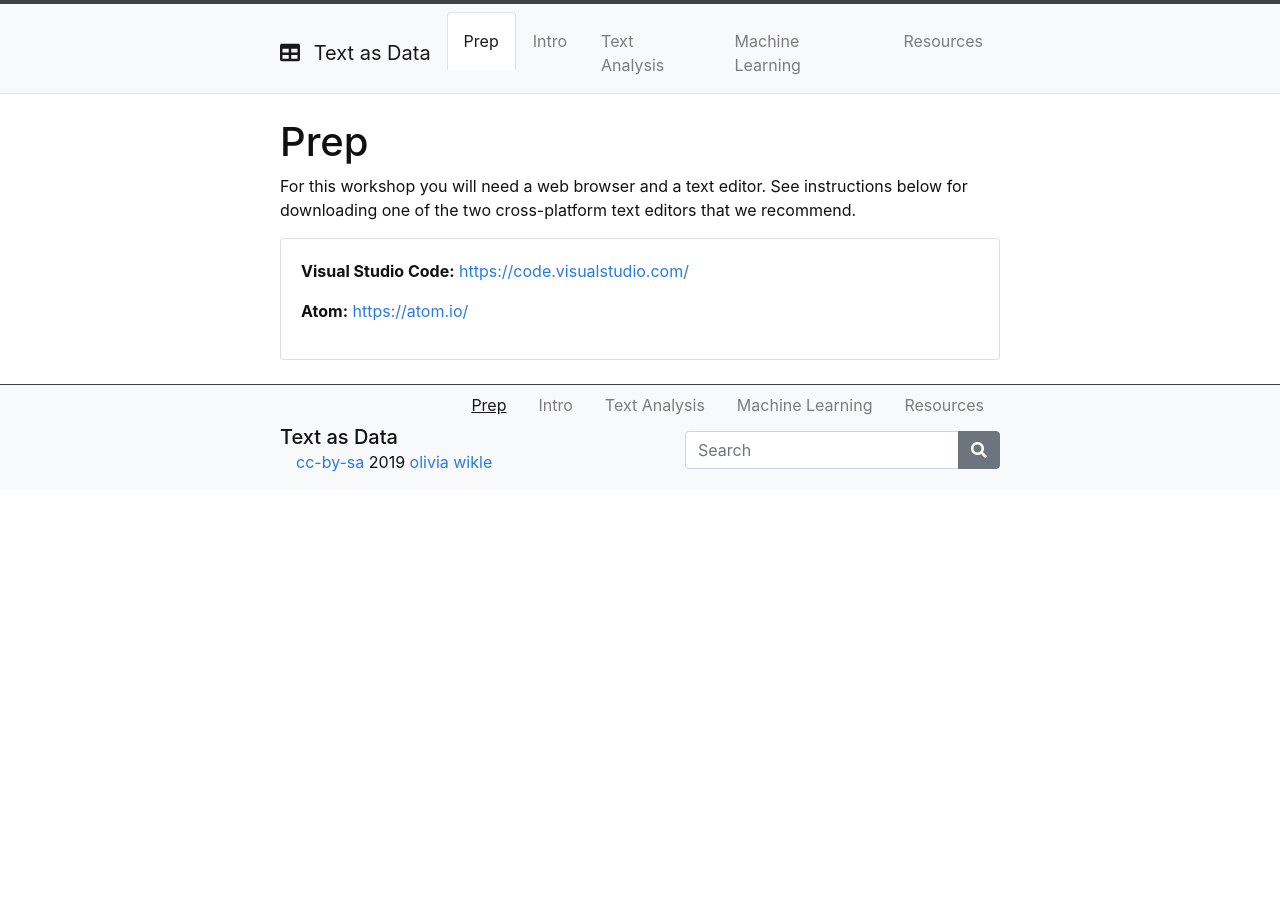
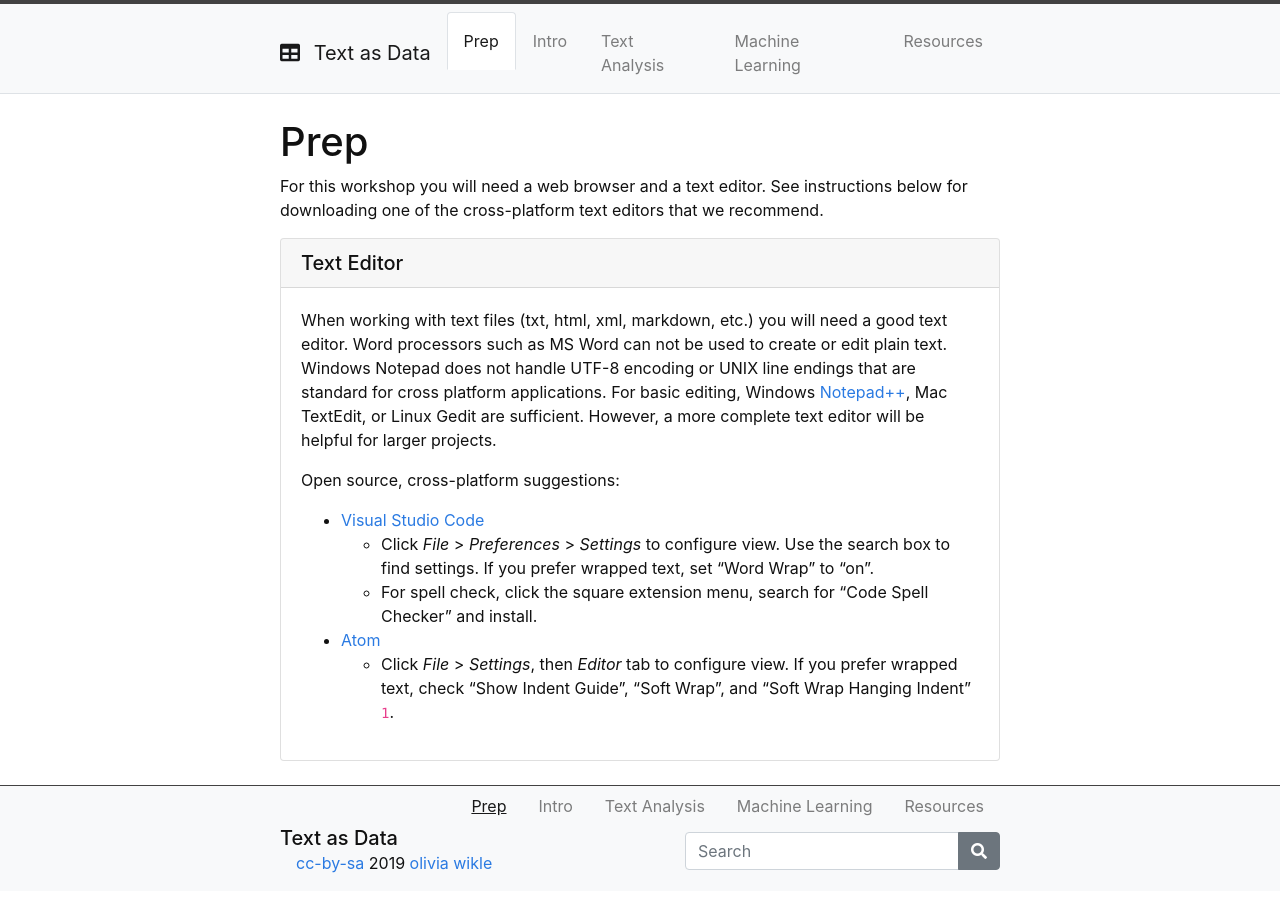
Before and after one commit to owikle/topicmodeling, a Jekyll site: the page built from content/0-prep.md, in a window 1280 px wide. Built offline with Jekyll 4.4.1, drawn with Linux system fonts in a browser that asks for light colours.

Commit message:
add text editor info to prep

```diff
--- a/content/0-prep.md
+++ b/content/0-prep.md
@@ -5,11 +5,21 @@ nav: true
 
 # Prep
 
-For this workshop you will need a web browser and a text editor. See instructions below for downloading one of the two cross-platform text editors that we recommend.
+For this workshop you will need a web browser and a text editor. See instructions below for downloading one of the cross-platform text editors that we recommend.
 
 {% capture text %}
-**Visual Studio Code:** [https://code.visualstudio.com/](https://code.visualstudio.com/){:target='_blank'}
+When working with text files (txt, html, xml, markdown, etc.) you will need a good text editor.
+Word processors such as MS Word can not be used to create or edit plain text.
+Windows Notepad does not handle UTF-8 encoding or UNIX line endings that are standard for cross platform applications.
+For basic editing, Windows [Notepad++](https://notepad-plus-plus.org/), Mac TextEdit, or Linux Gedit are sufficient.
+However, a more complete text editor will be helpful for larger projects.
 
-**Atom:** [https://atom.io/](https://atom.io/){:target='_blank'}
+Open source, cross-platform suggestions:
+
+- [Visual Studio Code](https://code.visualstudio.com/){:target='_blank'}
+    - Click *File* > *Preferences* > *Settings* to configure view. Use the search box to find settings. If you prefer wrapped text, set "Word Wrap" to "on".
+    - For spell check, click the square extension menu, search for "Code Spell Checker" and install.
+- [Atom](https://atom.io/){:target='_blank'}
+    - Click *File* > *Settings*, then *Editor* tab to configure view. If you prefer wrapped text, check "Show Indent Guide", "Soft Wrap", and "Soft Wrap Hanging Indent" `1`.
 {% endcapture %}
-{% include card.md text=text %}
+{% include card.md text=text header="Text Editor" %}
```
